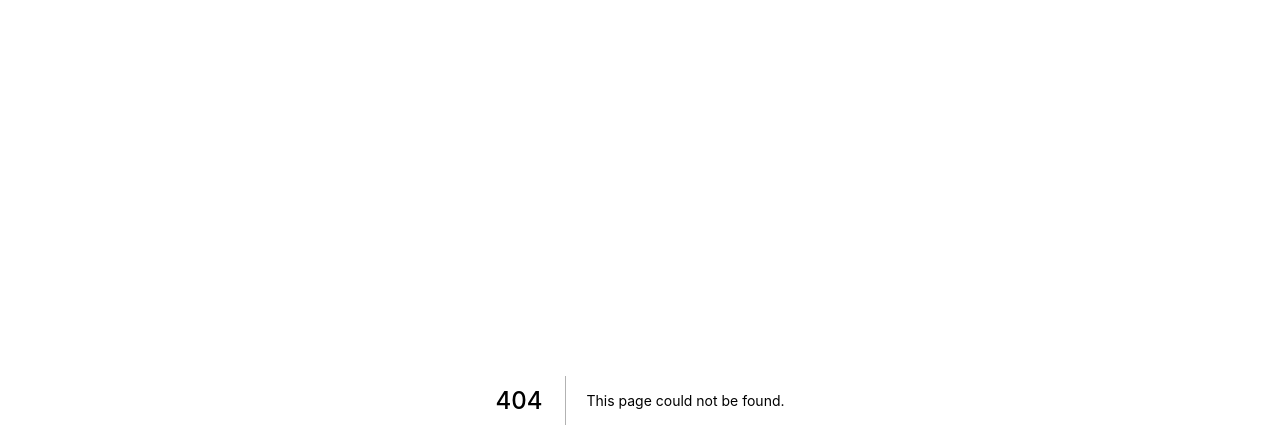
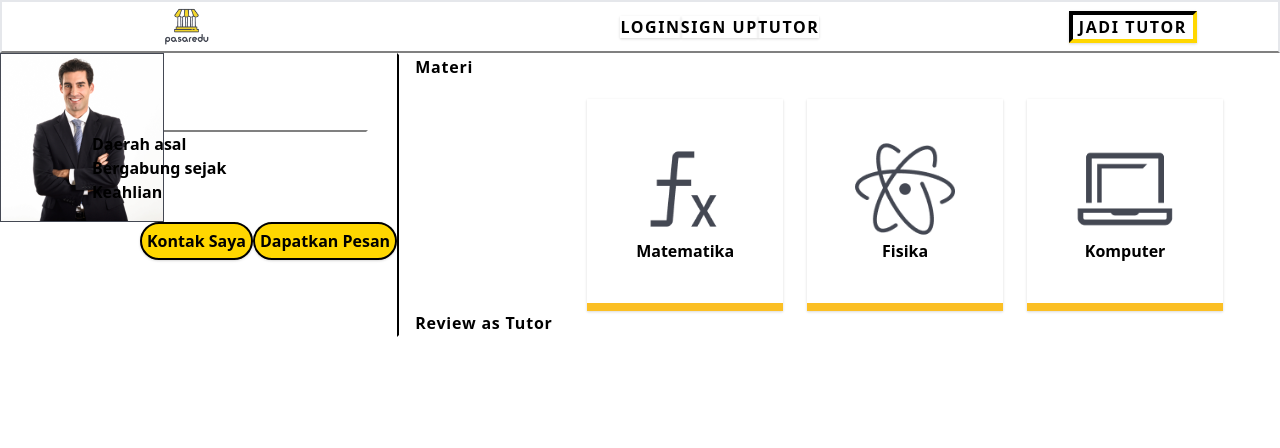
Before and after one commit to thomas-fm/pasaredu, a Next.js app: page /infotutor in a window 1280 px wide. Before the commit this address had no page. Shown: the top 448 px of the page. Built offline with nearby package versions, Linux system fonts and the light colour scheme.

Commit message:
add infotutor

```diff
--- a/pages/index.js
+++ b/pages/index.js
@@ -34,7 +34,7 @@ export default function Home() {
               <ul className="space-x-4 md:mx-5 md:w-full md:space-x-10 2xl:-mx-5 flex 2xl:space-x-10" style={{justifyContent: "center"}}>
                 <li>
                   <button className="-mx-2 px-3 md:px-10 md:py-10 2xl:px-20 2xl:py-10 border-b-8 shadow border-yellow-400 font-semibold rounded-2xl">
-                    <a href="#" className="text-xs 2xl:text-base md:text-base"><img src="/math.png" className="mx-2 w-[50px] h-[50px] md:w-[100px] md:h-[100px] 2xl:w-[100px] 2xl:h-[100px]"/>Matematika</a>
+                    <a href="/infotutor" className="text-xs 2xl:text-base md:text-base"><img src="/math.png" className="mx-2 w-[50px] h-[50px] md:w-[100px] md:h-[100px] 2xl:w-[100px] 2xl:h-[100px]"/>Matematika</a>
                   </button>
                 </li>
                 <li>
@@ -61,7 +61,7 @@ export default function Home() {
               <div className="flex md:flex 2xl:flex">
                 <div className="p-0 mx-[120px] my-[160px] md:flex 2xl:flex md:mx-[830px] md:my-[370px] 2xl:mx-[1280px] 2xl:my-[550px]">
                   <button className="p-0 w-[150px] md:w-[250px] md:px-2 md:py-1 2xl:py-2 2xl:px-4 bg-yellow-400 border-4 border-yellow-400">
-                      <a href="#" className="text-xs font-semibold 2xl:text-base md:text-base 2xl:font-bold md:font-bold uppercase ">Gabung jadi Tutor</a>
+                      <a href="/register/tutor" className="text-xs font-semibold 2xl:text-base md:text-base 2xl:font-bold md:font-bold uppercase ">Gabung jadi Tutor</a>
                   </button>
                 </div>
               </div>
--- /dev/null
+++ b/pages/infotutor.js
@@ -0,0 +1,60 @@
+import Navbar from '../src/layout/NavBar.js'
+
+
+
+export default function InfoTutor(){
+    return (
+        <>
+            <Navbar/>
+            <div className="flex 2xl:w-full 2xl:h-full">
+                <div className="flex items-center">
+                    <ul className="flex 2xl:space-y-8 ">
+                        <li>
+                            <div className="2xl:mx-40 2xl:my-10">
+                                <img src="/tutor1.png"></img>
+                            </div>
+                            <div style={{marginLeft: "140px"}}>
+                                <button className="2xl:my-40 border-2 shadow" style={{borderRadius: "50px", padding:"5px 5px", backgroundColor:"gold", borderColor:"black"}}><a href="#" className="font-bold">Kontak Saya</a></button>
+                                <button className="2xl:mx-5 border-2 shadow" style={{borderRadius: "50px", padding:"5px 5px", backgroundColor:"gold", borderColor:"black"}}><a href="#" className="font-bold">Dapatkan Pesan</a></button>
+                            </div>
+                            <div className="border-2" style={{borderTopColor: "gray", borderRightColor: "transparent", borderLeftColor: "transparent", borderBottomColor: "transparent", width:"70%", margin: "-130px 90px"}}>
+                                <div className="2xl:my-5 2xl:mx-10 font-bold">Daerah asal</div>
+                                <div className="2xl:-my-5 2xl:mx-10 font-bold">Bergabung sejak</div>
+                                <div className="2xl:my-5 2xl:mx-10 font-bold">Keahlian</div>
+                            </div>
+                        </li>
+
+                        <li>
+                            <div className="border-2 px-4" style={{borderLeftColor: "black", borderTopColor: "transparent",borderBottomColor: "transparent",borderRightColor: "transparent"}}>
+                                <h2 className="font-bold tracking-wider 2xl:text-xl">Materi</h2>
+                                <div style={{marginLeft: "140px", marginTop: "20px"}}>
+                                    <ul className="space-x-4 md:mx-5 md:w-full md:space-x-10 2xl:-mx-5 flex 2xl:space-x-10" style={{justifyContent: "center"}}>
+                                        <li>
+                                        <button className="-mx-2 px-3 md:px-10 md:py-10 2xl:px-20 2xl:py-10 border-b-8 shadow border-yellow-400 font-semibold ">
+                                            <a href="/infotutor" className="text-xs 2xl:text-base md:text-base"><img src="/math.png" className="mx-2 w-[50px] h-[50px] md:w-[100px] md:h-[100px] 2xl:w-[100px] 2xl:h-[100px]"/>Matematika</a>
+                                        </button>
+                                        </li>
+                                        <li>
+                                            <button className="-mx-2 px-3 md:px-10 md:py-10 2xl:px-20 2xl:py-10 border-b-8 shadow border-yellow-400 font-semibold">
+                                                <a href="#" className="text-xs 2xl:text-base md:text-base"><img src="/fisika.png" className="mx-2 w-[50px] h-[50px] md:w-[100px] md:h-[100px] 2xl:w-[100px] 2xl:h-[100px]"/>Fisika</a>
+                                            </button>
+                                        </li>
+                                        <li>
+                                        <button className="-mx-2 px-3 md:px-10 md:py-10 2xl:px-20 2xl:py-10 border-b-8 shadow border-yellow-400 font-semibold">
+                                            <a href="#" className="text-xs 2xl:text-base md:text-base"><img src="/computer.png" className="mx-2 w-[50px] h-[50px] md:w-[100px] md:h-[100px] 2xl:w-[100px] 2xl:h-[100px]"/>Komputer</a>
+                                        </button>
+                                        </li>
+                                    </ul>
+                                </div>
+                                <h2 className="2xl:my-10 font-bold 2xl:text-lg tracking-wider">Review as Tutor</h2>
+                                <div>
+
+                                </div>
+                            </div>
+                        </li>
+                    </ul>
+                </div>
+            </div>
+        </>
+    )
+}
--- a/src/layout/NavBar.js
+++ b/src/layout/NavBar.js
@@ -8,7 +8,7 @@ export default function NavBar(){
                 <title>Pasaredu</title>
                 <link rel="icon" href="/pasaredu-logo.png"></link>
             </Head>
-            <div style={{position: "sticky", top: "0", backgroundColor: "white"}}>
+            <div className="border-2" style={{position: "sticky", top: "0", backgroundColor: "white", borderBottomColor: "gray"}}>
                 <div className="flex items-center">
                     <div className="flex items-center w-full 2xl:w-full md:mx-40 2xl:mx-40 ">
                         <div>
```
Also changed, not shown: public/tutor1.png (added).
